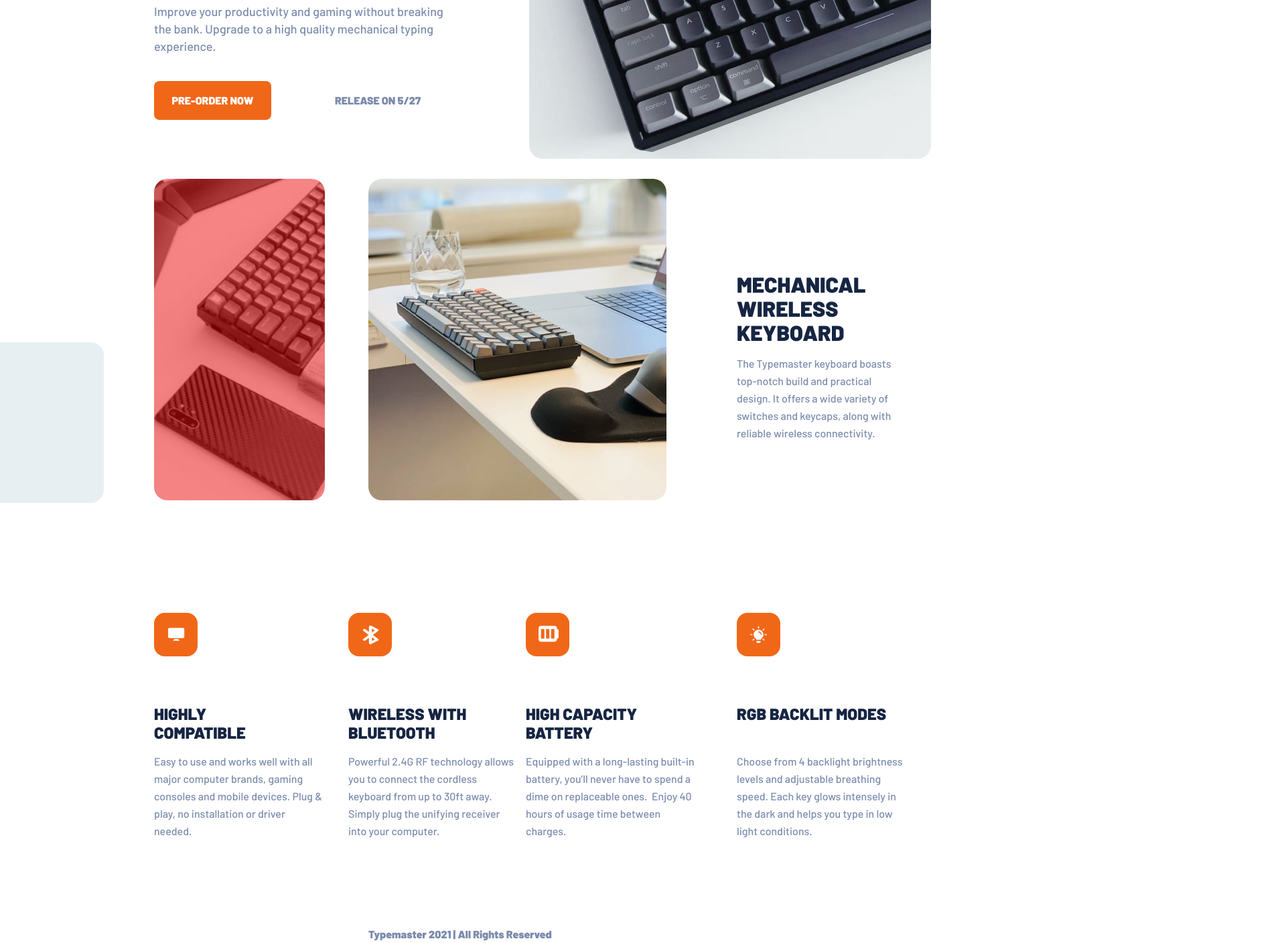
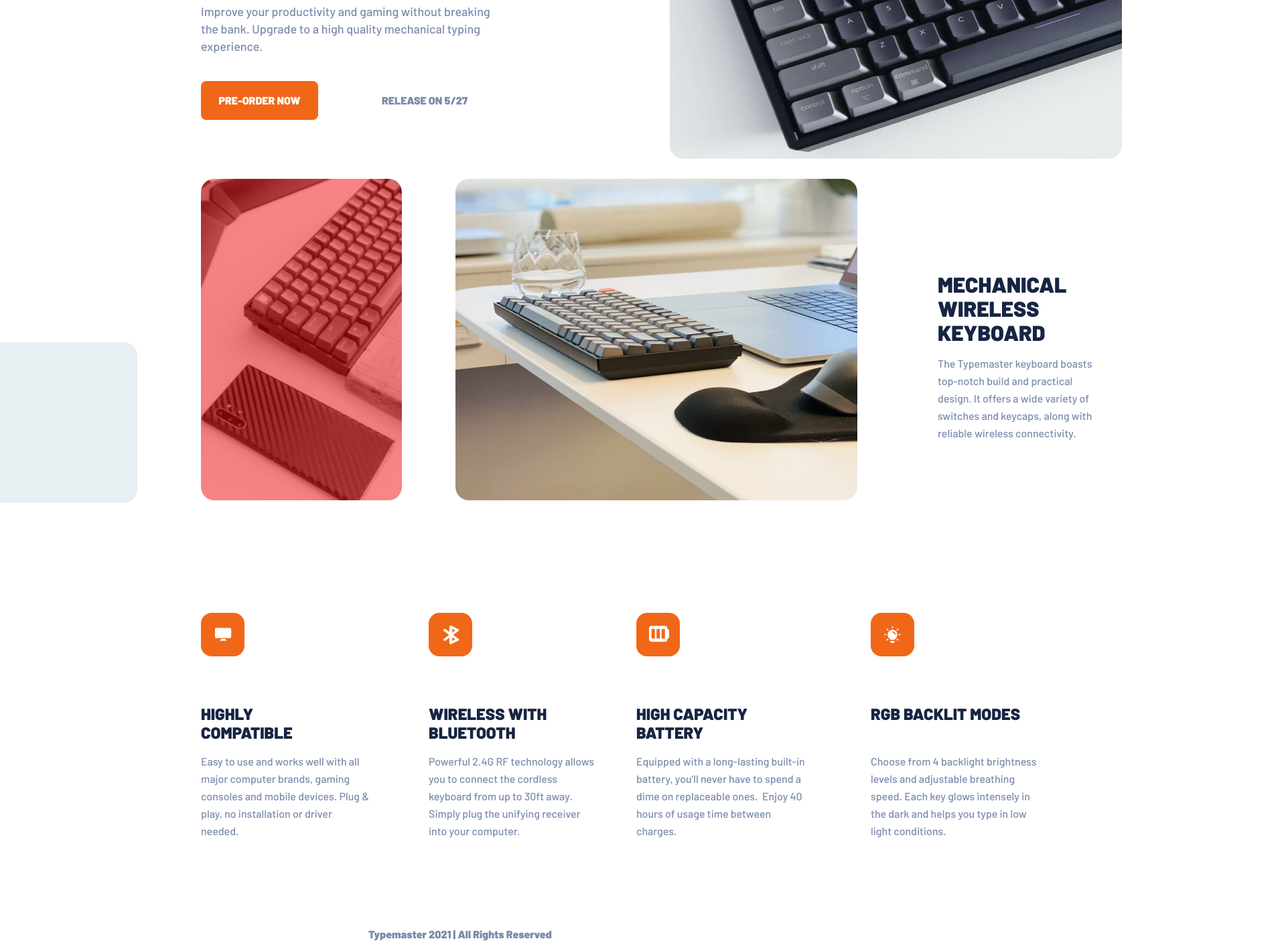
Before and after one commit to aavv8931/Typemaster-pre-lunch-landing-page, a plain HTML site: page index.html in a window 1536 px wide. Shown: the part 439-1847 px from the top of the page at 67% size, 1920 px wide, since content can reach past the window. Drawn offline with Linux system fonts and the light colour scheme.

Commit message:
CSS adjust

```diff
--- a/style.css
+++ b/style.css
@@ -962,7 +962,7 @@ h2 {
         position: absolute;
         width: 50px;
         height: 50px;
-        left: 230px;
+        left: 300px;
         top: 64px;
         background: #F16718;
     }
@@ -971,7 +971,7 @@ h2 {
         position: absolute;
         width: 175px;
         height: 58px;
-        left: 1215px;
+        left: 1500px;
         top: 55px;
     }
 
@@ -986,7 +986,7 @@ h2 {
         position: absolute;
         width: 445px;
         height: 312px;
-        left: 230px;
+        left: 300px;
         top: 256px;
         font-size: 56px;
         line-height: 56px;
@@ -997,7 +997,7 @@ h2 {
         position: absolute;
         width: 445px;
         height: 312px;
-        left: 230px;
+        left: 300px;
         top: 425px;
         font-size: 18px;
         line-height: 26px;
@@ -1008,7 +1008,7 @@ h2 {
         position: absolute;
         width: 175px;
         height: 58px;
-        left: 230px;
+        left: 300px;
         top: 560px;
     }
 
@@ -1021,7 +1021,7 @@ h2 {
         position: absolute;
         width: 175px;
         height: 58px;
-        left: 500px;
+        left: 570px;
         top: 560px;
     }
 
@@ -1036,9 +1036,9 @@ h2 {
 
     #desktop-keyboard {
         position: absolute;
-        width: 600px;
+        width: 675px;
         height: 480px;
-        left: 790px;
+        left: 1000px;
         top: 196px;
         border-radius: 20px;
     }
@@ -1046,34 +1046,34 @@ h2 {
     .desktop-box-right {
         background-image: url(assets/shared/pattern-square.svg);
         position: absolute;
-        width: 95px;
+        width: 170px;
         height: 240px;
-        left: 1430px;
+        left: 1750px;
         top: 196px;
         right: 0;
     }
 
     .desktop-box-left {
         position: absolute;
-        width: 255px;
+        width: 300px;
         height: 236px;
-        left: -100px;
+        left: -50px;
         top: 950px;
     }
 
     .keyboard-phone {
         position: absolute;
-        width: 255px;
+        width: 300px;
         height: 480px;
-        left: 230px;
+        left: 300px;
         top: 706px;
     }
 
     #desktop-keyboard-glass {
         position: absolute;
-        width: 445px;
+        width: 600px;
         height: 480px;
-        left: 550px;
+        left: 680px;
         top: 706px;
         border-radius: 20px;
 
@@ -1085,7 +1085,7 @@ h2 {
         position: absolute;
         width: 255px;
         height: 108px;
-        left: 1100px;
+        left: 1400px;
         top: 818px;
     }
 
@@ -1093,7 +1093,7 @@ h2 {
         position: absolute;
         width: 255px;
         height: 130px;
-        left: 1100px;
+        left: 1400px;
         top: 953px;
     }
 
@@ -1106,7 +1106,7 @@ h2 {
         position: absolute;
         width: 65px;
         height: 65px;
-        left: 230px;
+        left: 300px;
         top: 1354px;
     }
 
@@ -1114,7 +1114,7 @@ h2 {
         position: absolute;
         width: 200px;
         height: 56px;
-        left: 230px;
+        left: 300px;
         top: 1467px;
     }
 
@@ -1122,7 +1122,7 @@ h2 {
         position: absolute;
         width: 255px;
         height: 130px;
-        left: 230px;
+        left: 300px;
         top: 1547px;
     }
 
@@ -1132,7 +1132,7 @@ h2 {
         position: absolute;
         width: 65px;
         height: 65px;
-        left: 520px;
+        left: 640px;
         top: 1354px;
     }
 
@@ -1140,7 +1140,7 @@ h2 {
         position: absolute;
         width: 255px;
         height: 56px;
-        left: 520px;
+        left: 640px;
         top: 1467px;
     }
 
@@ -1148,7 +1148,7 @@ h2 {
         position: absolute;
         width: 255px;
         height: 130px;
-        left: 520px;
+        left: 640px;
         top: 1547px;
     }
 
@@ -1158,7 +1158,7 @@ h2 {
         position: absolute;
         width: 65px;
         height: 65px;
-        left: 785px;
+        left: 950px;
         top: 1354px;
     }
 
@@ -1167,7 +1167,7 @@ h2 {
         position: absolute;
         width: 255px;
         height: 56px;
-        left: 785px;
+        left: 950px;
         top: 1467px;
     }
 
@@ -1175,7 +1175,7 @@ h2 {
         position: absolute;
         width: 255px;
         height: 130px;
-        left: 785px;
+        left: 950px;
         top: 1547px;
     }
 
@@ -1185,7 +1185,7 @@ h2 {
         position: absolute;
         width: 65px;
         height: 65px;
-        left: 1100px;
+        left: 1300px;
         top: 1354px;
     }
 
@@ -1193,7 +1193,7 @@ h2 {
         position: absolute;
         width: 255px;
         height: 56px;
-        left: 1100px;
+        left: 1300px;
         top: 1467px;
     }
 
@@ -1201,7 +1201,7 @@ h2 {
         position: absolute;
         width: 255px;
         height: 130px;
-        left: 1100px;
+        left: 1300px;
         top: 1547px;
     }
 
```
